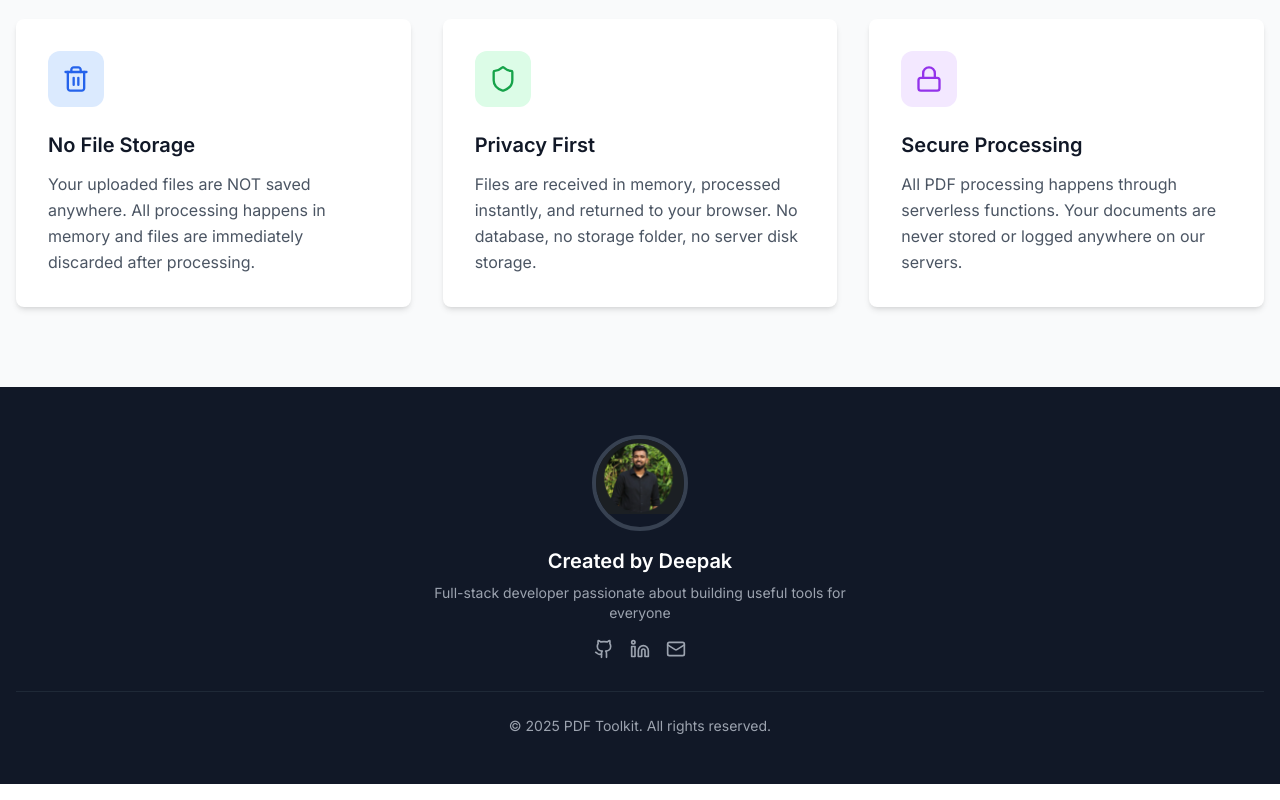
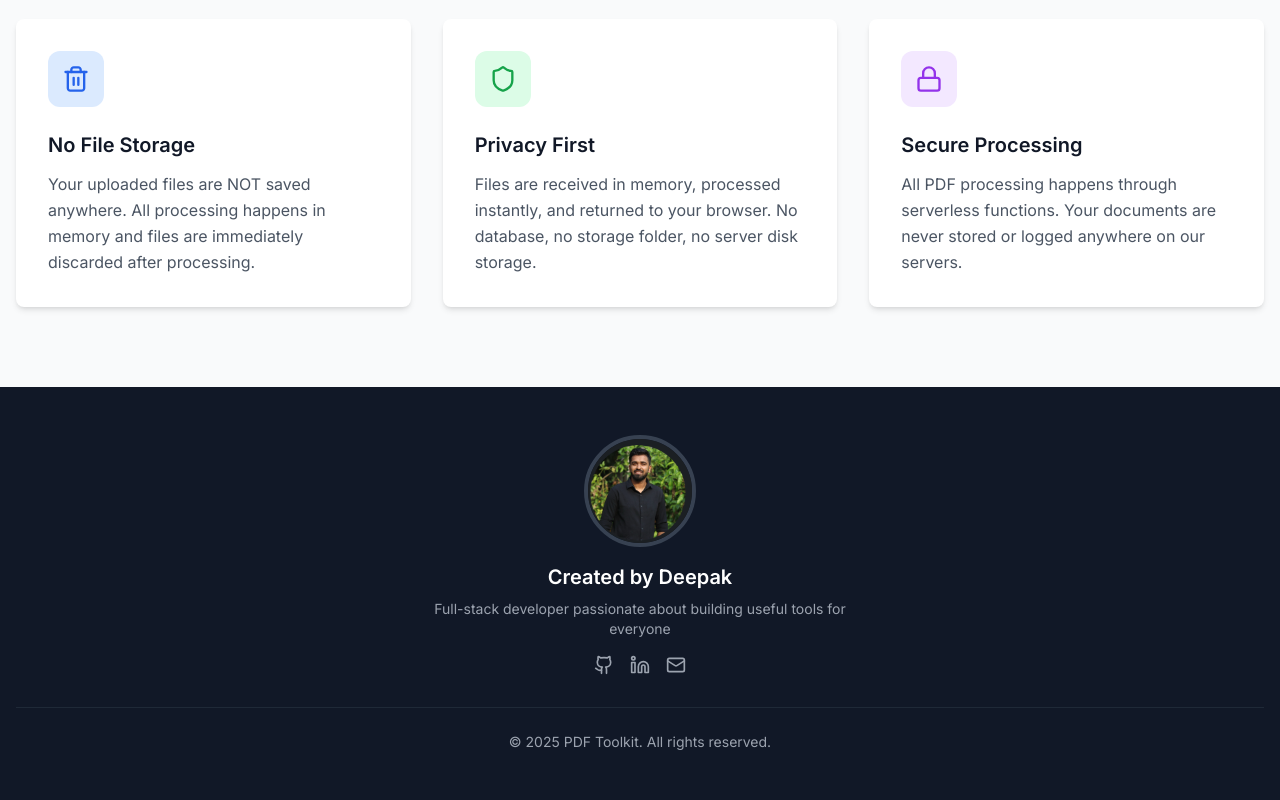
Before and after one commit to deepakkumar-m/pdf-toolkit, a Next.js app: page / in a window 1280 px wide. Shown: the part 1929-2729 px from the top of the page. Built offline with nearby package versions, Linux system fonts and the light colour scheme.

Commit message:
Update author image size and alt text in Footer
Increased the author image dimensions from 96x96 to 112x112, updated the alt text to 'Profile photo', and improved image styling for better display in the Footer component.

```diff
--- a/src/components/Footer.tsx
+++ b/src/components/Footer.tsx
@@ -10,13 +10,13 @@ export default function Footer() {
       <div className="container mx-auto px-4">
         {/* Author Section */}
         <div className="flex flex-col items-center mb-8">
-          <div className="relative w-24 h-24 mb-4 overflow-hidden rounded-full border-4 border-gray-700">
+          <div className="relative mb-4 h-28 w-28 rounded-full overflow-hidden border-4 border-gray-700">
             <Image
               src="/author.png"
-              alt="Deepak Kumar"
-              width={96}
-              height={96}
-              className="object-cover"
+              alt="Profile photo"
+              width={112}
+              height={112}
+              className="object-cover w-full h-full object-center"
               priority
             />
           </div>
```
